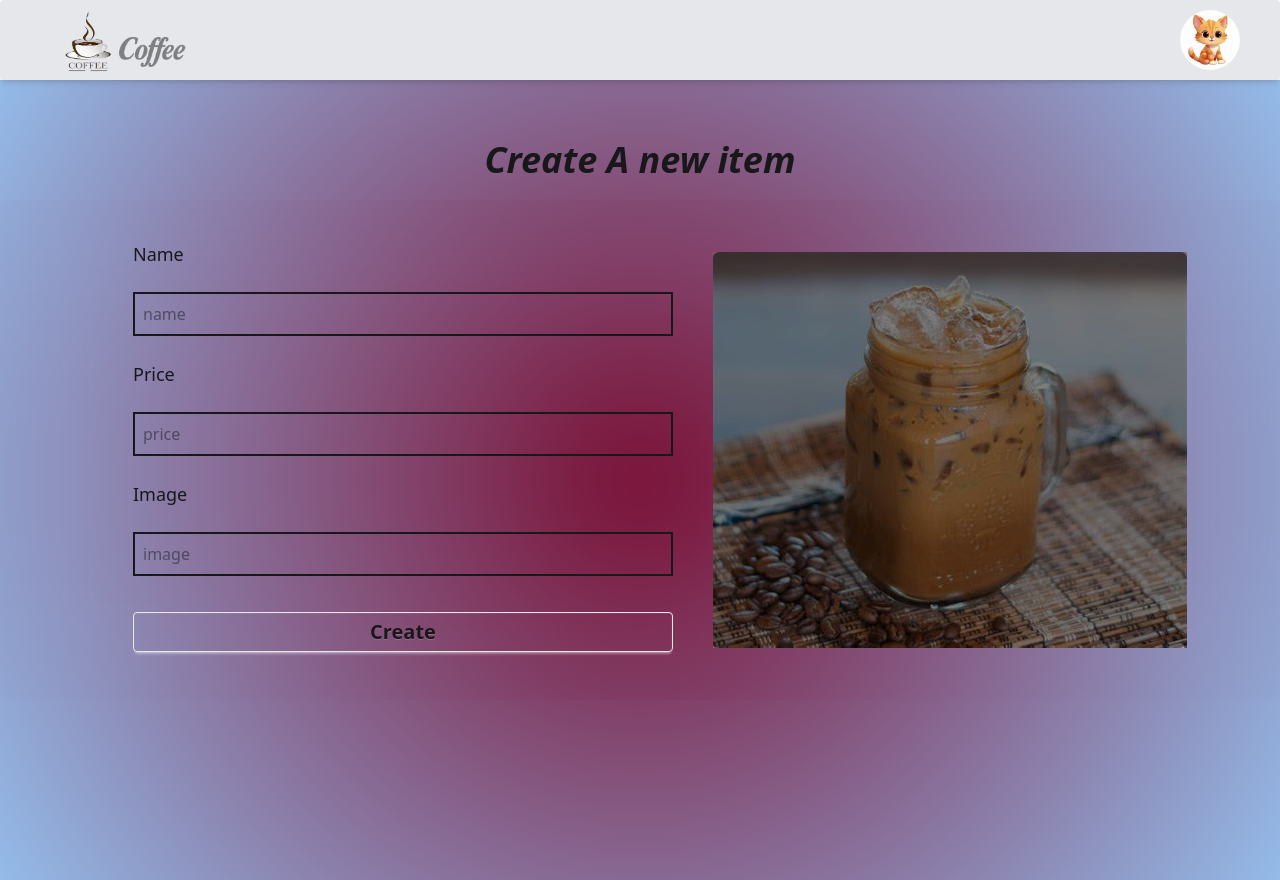
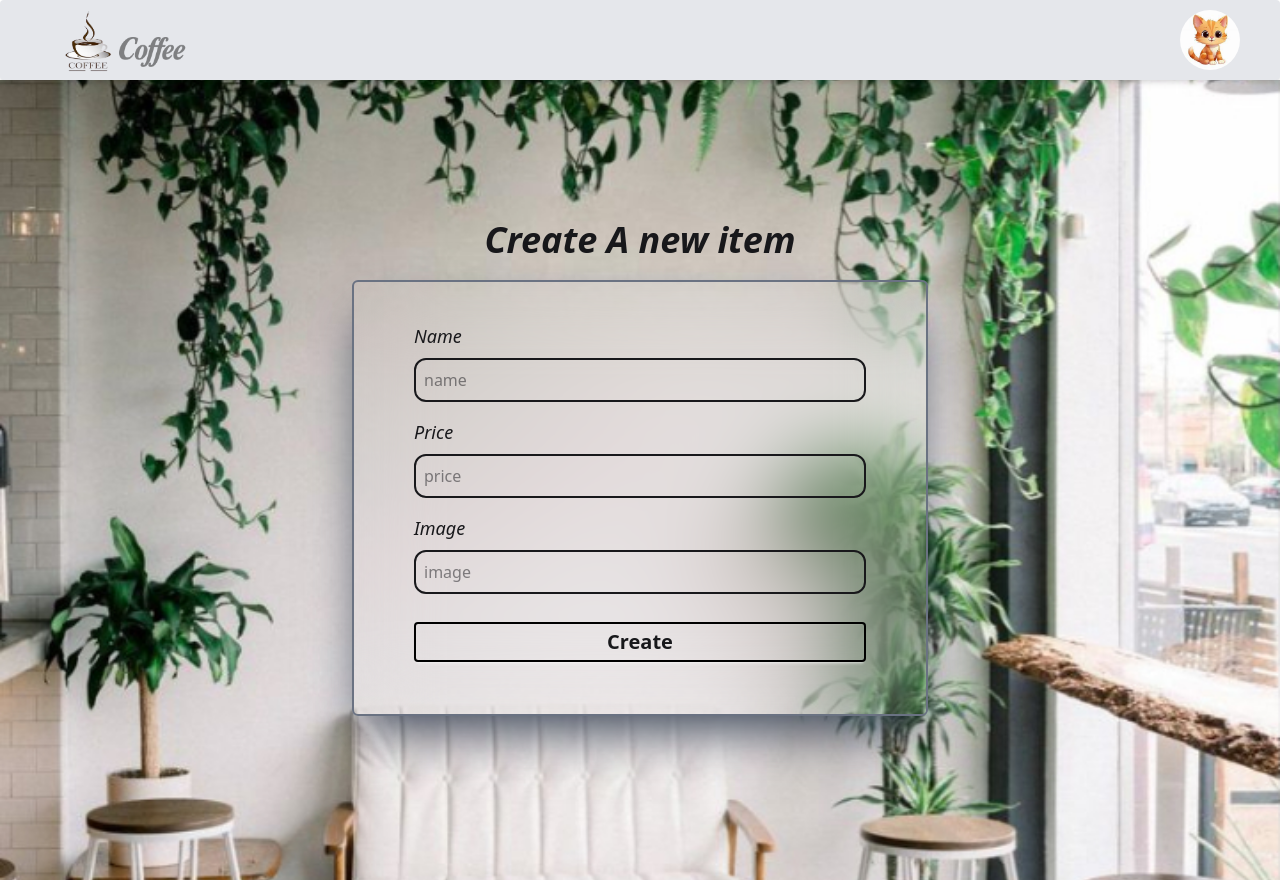
Before and after one commit to Promi-15/BeanBrew-fullStack, a React (Vite) app in the folder frontend/: page /createNewCoffee in a window 1280 px wide. Built offline with nearby package versions, Linux system fonts and the light colour scheme.

Commit message:
login success msg added and create page design

```diff
--- a/frontend/src/Components/Navbar.jsx
+++ b/frontend/src/Components/Navbar.jsx
@@ -1,11 +1,29 @@
-import React, { useState } from "react";
+import React, { useEffect, useState } from "react";
 import { Link } from "react-router-dom";
 import { useAuth0 } from "@auth0/auth0-react";
-
+import Swal from "sweetalert2";
 const Navbar = () => {
   const [isOpen, setIsOpen] = useState(false);
   const { loginWithRedirect } = useAuth0();
-  const { user, isAuthenticated, logout } = useAuth0();
+  const { user, isAuthenticated, logout,isLoading } = useAuth0();
+   const [loginShown, setLoginShown] = useState(false);
+
+  const handleLogin = () => {
+    loginWithRedirect()
+  }
+
+   useEffect(() => {
+    if (isAuthenticated && !loginShown && !isLoading) {
+      Swal.fire({
+        position: "top-end",
+        icon: "success",
+        title: "Login successful",
+        showConfirmButton: false,
+        timer: 1500,
+      });
+      setLoginShown(true);
+    }
+  }, [isAuthenticated, isLoading, loginShown]);
 
   console.log(user);
   return (
@@ -58,7 +76,7 @@ const Navbar = () => {
               </Link> */}
               {!isAuthenticated && (
                 <button
-                  onClick={() => loginWithRedirect()}
+                  onClick={ handleLogin}
                   className="hover:bg-cyan-100 w-full py-2"
                 >
                   Log In
--- a/frontend/src/Pages/CreateCoffee.jsx
+++ b/frontend/src/Pages/CreateCoffee.jsx
@@ -40,58 +40,52 @@ const CreateCoffee = () => {
 
   return (
     <div
-      className="  lg:py-10 py-16  min-h-screen "
-      style={{
-        background:
-          "radial-gradient(circle, rgba(122,13,50,1) 0%, rgba(148,187,233,1) 100%)",
-      }}
+      className="   object-cover lg:pt-30 min-h-screen  bg-cover bg-no-repeat  bg-center  "
+      style={{ backgroundImage: "url('/create.jpg') " }}
     >
       <p className="text-4xl italic font-bold text-center my-5">
         Create A new item
       </p>
       <div
-        className="flex flex-col lg:flex-row items-center  justify-center  max-w-7xl lg:mx-auto rounded-md bg-clip-padding backdrop-filter backdrop-blur-2xl bg-opacity-10  px-5
+        className="  max-w-xl lg:mx-auto rounded-md bg-clip-padding backdrop-filter backdrop-blur-2xl bg-opacity-10  px-5 border-2 border-gray-500 shadow-2xl shadow-gray-700
 "
       >
         <form
-          className="flex flex-col gap-6 w-full  lg:p-10 lg:w-1/2 lg:h-[500px]"
+          className=" space-y-4  lg:p-10  "
           onSubmit={handleAdd}
         >
-          <label className="text-lg">Name</label>
+          <label className="text-lg italic font-light ">Name</label>
           <input
             type="text"
             name="name"
             id=""
-            className="p-2 border-2 w-full"
+            className="p-2 border-2 w-full mt-2 rounded-xl"
             placeholder="name"
           />
-          <label className="text-lg">Price</label>
+          <label className="text-lg italic font-light">Price</label>
           <input
             type="number"
             name="price"
             id=""
-            className="p-2 border-2 w-full"
+            className="p-2 border-2 w-full mt-2 rounded-xl"
             placeholder="price"
           />
-          <label className="text-lg">Image</label>
+          <label className="text-lg italic font-light">Image</label>
           <input
             type="text"
             name="image"
             id=""
-            className="p-2 border-2 w-full"
+            className="p-2 border-2 w-full mt-2 rounded-xl"
             placeholder="image"
           />
           <button
-            className="btn my-3 bg-transparent font-bold text-xl hover:shadow-2xl hover:shadow-cyan-200 hover:text-white"
+            className="btn my-3 bg-transparent font-bold text-xl hover:shadow-2xl hover:shadow-gray-800 hover:italic w-full border-2 border-black"
             type="submit"
           >
             Create
           </button>
         </form>
-        <div className="relative hidden lg:block">
-          <div className="absolute inset-0 bg-black opacity-50 z-10 rounded-md"></div>
-          <img src="/iceCofi1.jpg" alt="" />
-        </div>
+
       </div>
     </div>
   );
```
Also changed, not shown: frontend/public/create.jpg (added).
